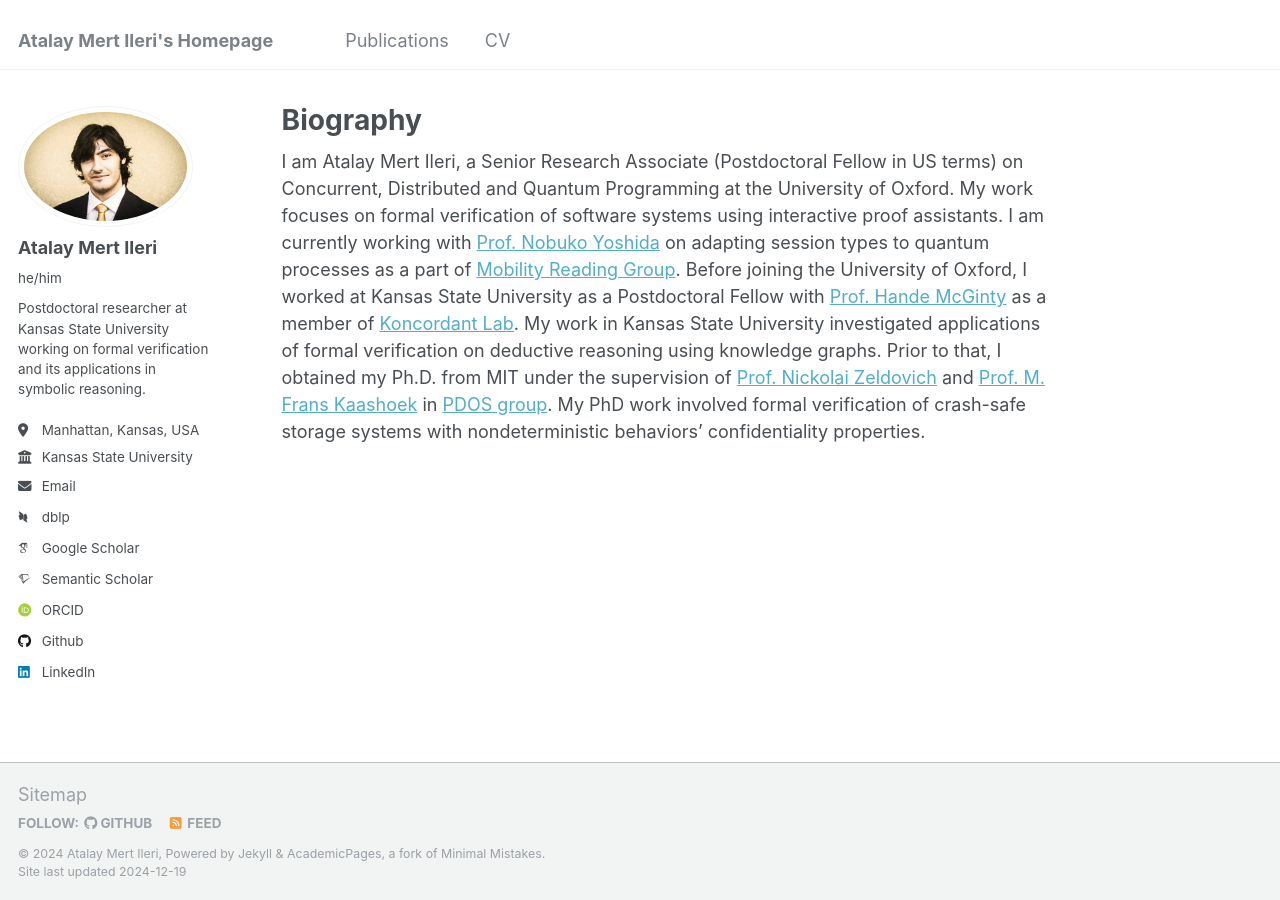
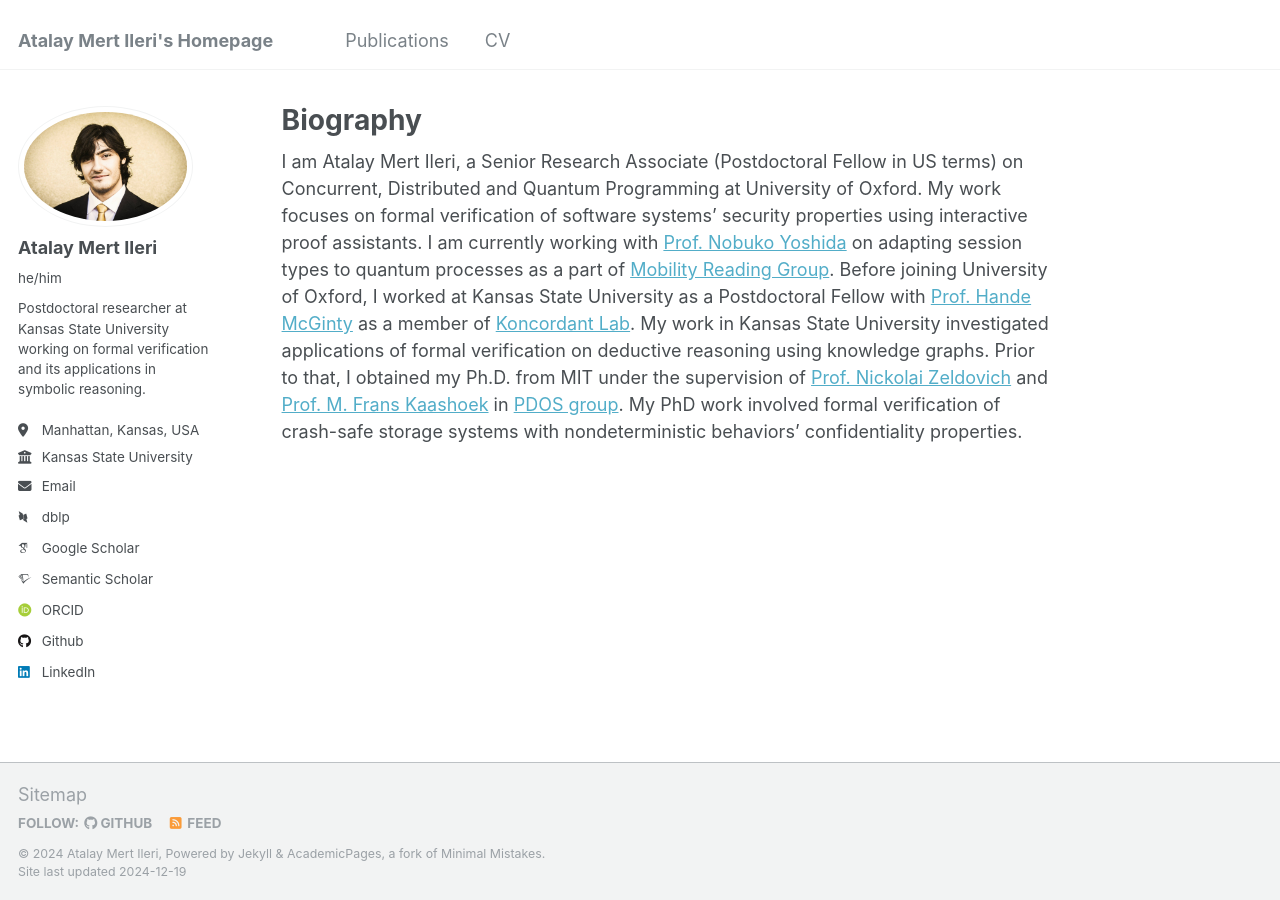
Before and after one commit to atalaymertileri/atalaymertileri.github.io, a Jekyll site: the page built from _pages/about.md, in a window 1280 px wide. Built offline with Jekyll 4.4.1, drawn with Linux system fonts in a browser that asks for light colours; some web fonts are replaced.

Commit message:
Update about.md

```diff
--- a/_pages/about.md
+++ b/_pages/about.md
@@ -7,4 +7,4 @@ redirect_from:
   - /about.html
 ---
 
-I am Atalay Mert Ileri, a Senior Research Associate (Postdoctoral Fellow in US terms) on Concurrent, Distributed and Quantum Programming at the University of Oxford. My work focuses on formal verification of software systems using interactive proof assistants. I am currently working with [Prof. Nobuko Yoshida](https://www.cs.ox.ac.uk/people/nobuko.yoshida/) on adapting session types to quantum processes as a part of [Mobility Reading Group](https://mrg.cs.ox.ac.uk/). Before joining the University of Oxford, I worked at Kansas State University as a Postdoctoral Fellow with [Prof. Hande McGinty](https://www.cs.ksu.edu/about/people/faculty/mcginty/) as a member of [Koncordant Lab](https://www.koncordantlab.com/). My work in Kansas State University investigated applications of formal verification on deductive reasoning using knowledge graphs. Prior to that, I obtained my Ph.D. from MIT under the supervision of [Prof. Nickolai Zeldovich](https://people.csail.mit.edu/nickolai/) and [Prof. M. Frans Kaashoek](https://people.csail.mit.edu/kaashoek/) in [PDOS group](https://pdos.csail.mit.edu/). My PhD work involved formal verification of crash-safe storage systems with nondeterministic behaviors' confidentiality properties.
+I am Atalay Mert Ileri, a Senior Research Associate (Postdoctoral Fellow in US terms) on Concurrent, Distributed and Quantum Programming at University of Oxford. My work focuses on formal verification of software systems' security properties using interactive proof assistants. I am currently working with [Prof. Nobuko Yoshida](https://www.cs.ox.ac.uk/people/nobuko.yoshida/) on adapting session types to quantum processes as a part of [Mobility Reading Group](https://mrg.cs.ox.ac.uk/). Before joining University of Oxford, I worked at Kansas State University as a Postdoctoral Fellow with [Prof. Hande McGinty](https://www.cs.ksu.edu/about/people/faculty/mcginty/) as a member of [Koncordant Lab](https://www.koncordantlab.com/). My work in Kansas State University investigated applications of formal verification on deductive reasoning using knowledge graphs. Prior to that, I obtained my Ph.D. from MIT under the supervision of [Prof. Nickolai Zeldovich](https://people.csail.mit.edu/nickolai/) and [Prof. M. Frans Kaashoek](https://people.csail.mit.edu/kaashoek/) in [PDOS group](https://pdos.csail.mit.edu/). My PhD work involved formal verification of crash-safe storage systems with nondeterministic behaviors' confidentiality properties.
```
